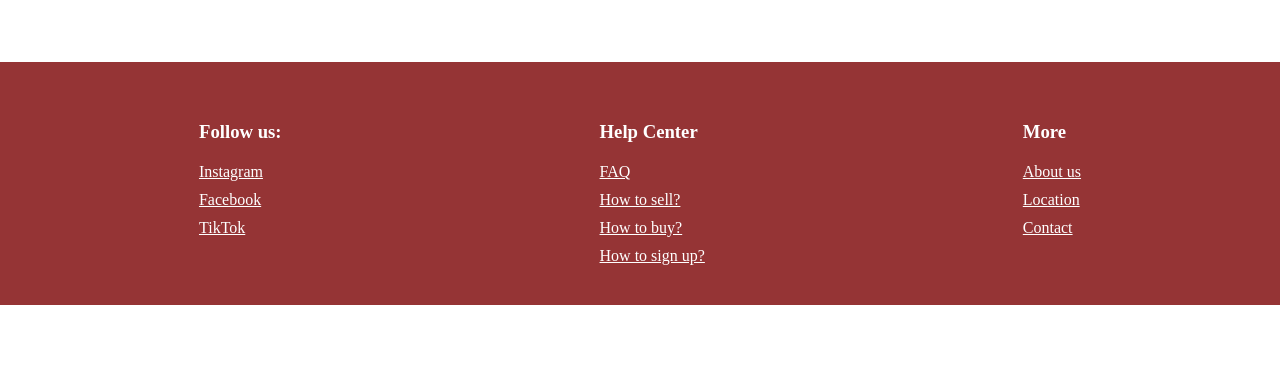
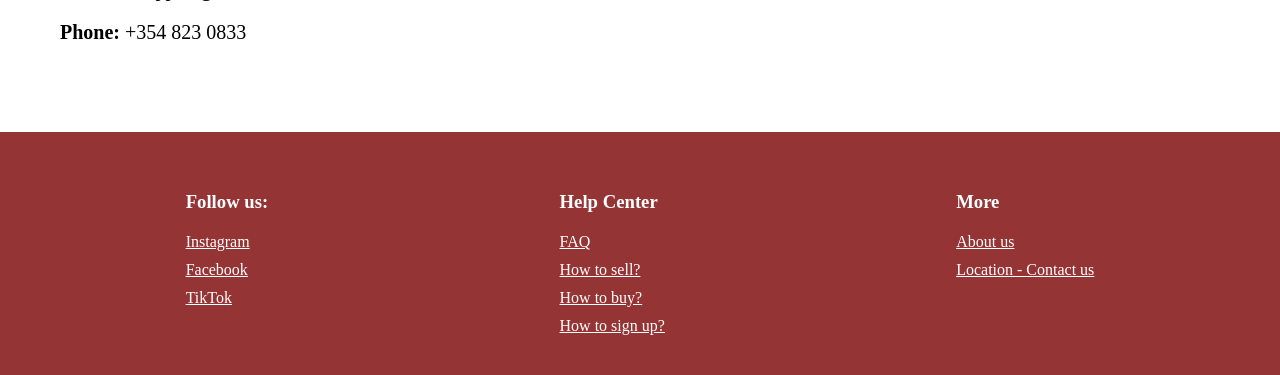
Before and after one commit to brynjaloa/Verklegt-2, a Django app: page /location/ in a window 1280 px wide; the page is wider, and only the part inside the window is pictured. Shown: the part 761-1136 px from the top of that part. Before the commit the page ends 1066 px from the top of that part, so only its background shows below. Run offline with Django 5.2, Linux system fonts and the light colour scheme.

Commit message:
Footer tilbúin

```diff
--- a/artworks/urls.py
+++ b/artworks/urls.py
@@ -8,4 +8,5 @@ urlpatterns = [
     path('categories/', views.category_list, name='category_list'),
     path("add/", views.add_artwork, name="add_artwork"),
     path("see-all/", views.artwork_see_all, name="see_all"),
+
 ]
--- a/config/urls.py
+++ b/config/urls.py
@@ -31,8 +31,6 @@ urlpatterns = [
     path("about/", TemplateView.as_view(template_name="about.html"), name="about"),
     path("location/", TemplateView.as_view(template_name="location.html"), name="location"),
 
-
-
 ]
 
 if settings.DEBUG:
--- a/templates/about.html
+++ b/templates/about.html
@@ -32,11 +32,6 @@
             <h2 style="margin-top: 32px; margin-bottom: 12px; font-size: 28px;">Trustworthy team</h2>
             <p style="font-size: 20px;">Our team consists of passionate individuals with backgrounds in art, technology, and business. We are committed to building a platform that serves both artists and collectors with integrity and care.</p>
             <p style="font-size: 20px;">Every artwork listed on ArtVault goes through a verification process to ensure authenticity and quality. We stand behind every transaction made on our platform.</p>
-            <br>
-            <br>
-            <br>
-            <br>
-
         </div>
 
     </div>
--- a/templates/base.html
+++ b/templates/base.html
@@ -10,11 +10,11 @@
     {% block extra_css %}
     {% endblock %}
 </head>
-<body>
+<body style="min-height: 100vh; display: flex; flex-direction: column;">
 
     {% include "partials/navbar.html" %}
 
-    <main>
+    <main style="flex: 1;">
         {% block content %}
         {% endblock %}
     </main>
--- a/templates/location.html
+++ b/templates/location.html
@@ -6,36 +6,35 @@
 
     <div style="display: flex; align-items: center; gap: 12px; margin-bottom: 24px;">
         <a href="/" style="width: 40px; height: 40px; border-radius: 50%; border: 1px solid #ccc; display: flex; align-items: center; justify-content: center; text-decoration: none; font-size: 18px; color: black;">‹</a>
-        <h1 style="background-color: #C06060; color: white; padding: 8px 24px; border-radius: 24px; margin: 0; font-size: 24px;">Location</h1>
+        <h1 style="background-color: #C06060; color: white; padding: 8px 24px; border-radius: 24px; margin: 0; font-size: 24px;">Location - Contact us</h1>
     </div>
 
     <div style="display: flex; gap: 60px; align-items: flex-start; margin-top: 20px;">
 
         <!-- Left: address info -->
         <div style="flex: 1;">
-            <h2 style="font-size: 28px; margin-bottom: 16px;">Visit us</h2>
+            <h2 style="font-size: 28px; margin-bottom: 16px; margin-left: 15px;">Visit us</h2>
 
-            <p style="font-size: 16px; margin-bottom: 8px;"><strong>ArtVault Headquarters</strong></p>
-            <p style="font-size: 16px; margin-bottom: 8px;">Laugavegur 15</p>
-            <p style="font-size: 16px; margin-bottom: 8px;">101 Reykjavík</p>
-            <p style="font-size: 16px; margin-bottom: 32px;">Iceland</p>
+            <p style="font-size: 20px; margin-bottom: 8px; margin-left: 40px">ArtVault Headquarters</p>
+            <p style="font-size: 20px; margin-bottom: 8px; margin-left: 40px">Menntavegur 1</p>
+            <p style="font-size: 20px; margin-bottom: 8px; margin-left: 40px">101 Reykjavík</p>
+            <p style="font-size: 20px; margin-bottom: 32px; margin-left: 40px">Iceland</p>
 
-            <h2 style="font-size: 28px; margin-bottom: 16px;">Opening hours</h2>
-            <p style="font-size: 16px; margin-bottom: 8px;"><strong>Monday – Friday:</strong> 9:00 – 18:00</p>
-            <p style="font-size: 16px; margin-bottom: 8px;"><strong>Saturday:</strong> 10:00 – 16:00</p>
-            <p style="font-size: 16px; margin-bottom: 8px;"><strong>Sunday:</strong> Closed</p>
+            <h2 style="font-size: 28px; margin-bottom: 16px; margin-left: 15px">Opening hours</h2>
+            <p style="font-size: 20px; margin-bottom: 8px; margin-left: 40px"><strong>Monday – Friday:</strong> 8:00 – 18:00</p>
+            <p style="font-size: 20px; margin-bottom: 8px; margin-left: 40px"><strong>Saturday:</strong> 12:00 – 16:00</p>
+            <p style="font-size: 20px; margin-bottom: 8px; margin-left: 40px"><strong>Sunday:</strong> Closed</p>
 
-            <h2 style="font-size: 28px; margin-top: 32px; margin-bottom: 16px;">Contact</h2>
-            <p style="font-size: 16px; margin-bottom: 8px;"><strong>Email:</strong> hello@artvault.is</p>
-            <p style="font-size: 16px; margin-bottom: 8px;"><strong>Phone:</strong> +354 555 0100</p>
+            <h2 style="font-size: 28px; margin-top: 32px; margin-bottom: 16px; margin-left: 15px">Contact</h2>
+            <p style="font-size: 20px; margin-bottom: 8px; margin-left: 40px"><strong>Email:</strong> Customersupport@artvault.is</p>
+            <p style="font-size: 20px; margin-bottom: 8px; margin-left: 40px"><strong>Phone:</strong> +354 823 0833</p>
         </div>
 
         <!-- Right: map embed -->
-        <div style="flex: 2;">
-            <iframe
-                src="https://www.google.com/maps/embed?pb=!1m18!1m12!1m3!1d1736.9!2d-21.9277!3d64.1436!2m3!1f0!2f0!3f0!3m2!1i1024!2i768!4f13.1!3m3!1m2!1s0x0%3A0x0!2zNjTCsDA4JzM3LjAiTiAyMcKwNTUnMzkuNyJX!5e0!3m2!1sen!2sis!4v1"
-                width="100%"
-                height="550"
+        <div style="flex: 3;">
+            <iframe src="https://www.google.com/maps/embed?pb=!1m18!1m12!1m3!1d5597.344668638078!2d-21.92800749973026!3d64.12527397990212!2m3!1f0!2f0!3f0!3m2!1i1024!2i768!4f13.1!3m3!1m2!1s0x48d60b4e184b7e19%3A0xb87126c26f3d3420!2sReykjavik%20University!5e1!3m2!1sen!2sis!4v1778512219679!5m2!1sen!2sis"
+                width="1200"
+                height= "550"
                 style="border-radius: 12px; border: none;"
                 allowfullscreen=""
                 loading="lazy">
--- a/templates/partials/footer.html
+++ b/templates/partials/footer.html
@@ -2,9 +2,9 @@
 <footer class="footer">
     <div class="footer-section">
         <h3>Follow us:</h3>
-        <a href="#">Instagram</a>
-        <a href="#">Facebook</a>
-        <a href="#">TikTok</a>
+        <a href="https://www.instagram.com/artvault/">Instagram</a>
+        <a href="https://www.facebook.com/ArtVaultIndia1">Facebook</a>
+        <a href="https://www.tiktok.com/@artvault.ch">TikTok</a>
     </div>
 
     <div class="footer-section">
@@ -18,7 +18,6 @@
     <div class="footer-section">
         <h3>More</h3>
         <a href="{% url 'about' %}">About us</a>
-        <a href="{% url 'location' %}">Location</a>
-        <a href="#">Contact</a>
+        <a href="{% url 'location' %}">Location - Contact us</a>
     </div>
 </footer>
```
Also changed, not shown: artworks/templates/artworks/see_all.html (+13 -1 lines), artworks/views.py (+6 -1 lines).
